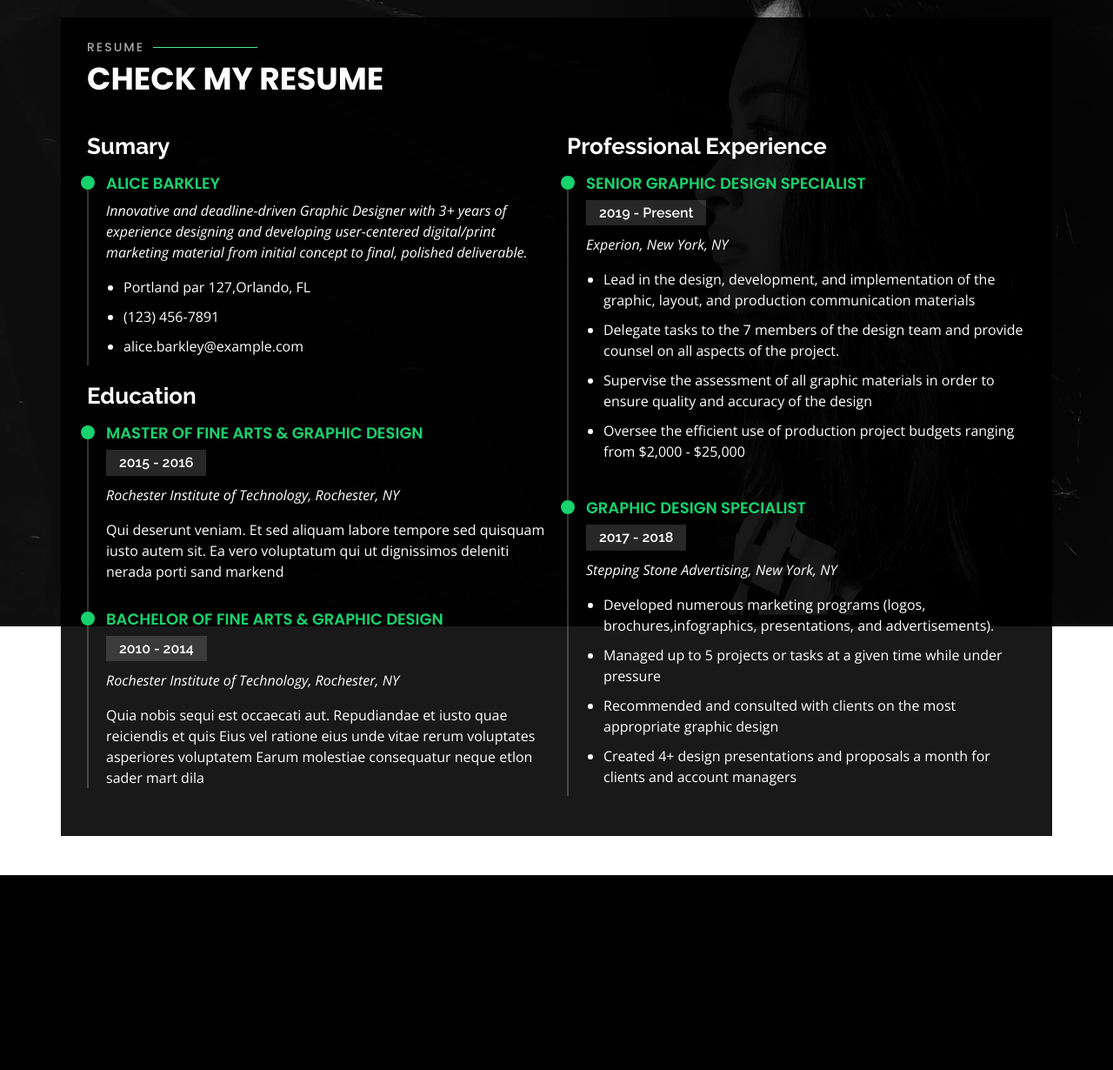
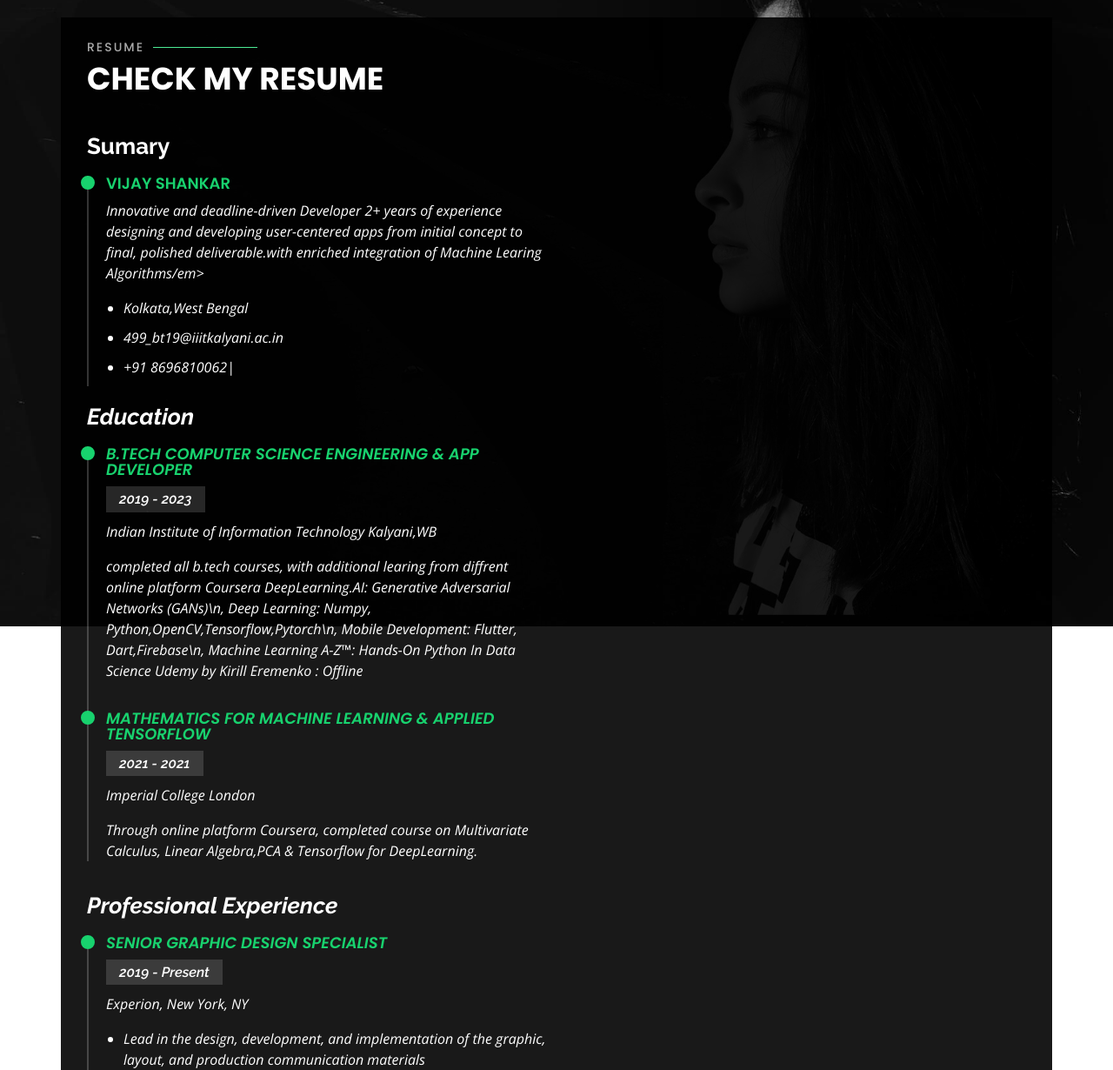
Before and after one commit to vijayshankarrealdeal/Personal, a Flask app: page / in a window 1280 px wide, after a click on "Resume". Shown: the part 80-1310 px from the top of the page at 87% size. Before the commit the page ends 1086 px from the top, so only its background shows below. Run offline with Flask 2, Linux system fonts and the light colour scheme; some libraries are stand-ins or nearby versions.

Commit message:
asdsafsada

```diff
--- a/templates/index.html
+++ b/templates/index.html
@@ -88,7 +88,9 @@
             <div class="col-lg-6">
               <ul>
                 <li><i class="bi bi-chevron-right"></i> <strong>Birthday:</strong> <span>22 May 2000</span></li>
-                <li><i class="bi bi-chevron-right"></i> <strong>Website:</strong> <span>https://portxxt.herokuapp.com/</span></li>
+                <li><i class="bi bi-chevron-right"></i> <strong>Website:</strong>
+                  <span>https://portxxt.herokuapp.com/</span>
+                </li>
                 <!-- <li><i class="bi bi-chevron-right"></i> <strong>Phone:</strong> <span>+123 456 7890</span></li> -->
                 <li><i class="bi bi-chevron-right"></i> <strong>City:</strong> <span>Kolkata, India</span></li>
               </ul>
@@ -97,8 +99,11 @@
               <ul>
                 <li><i class="bi bi-chevron-right"></i> <strong>Age:</strong> <span>21</span></li>
                 <li><i class="bi bi-chevron-right"></i> <strong>Degree:</strong> <span>B-Tech</span></li>
-                <li><i class="bi bi-chevron-right"></i> <strong>PhEmailone:</strong> <span>499_bt19@iiitkalyani.ac.in</span></li>
-                <li><i class="bi bi-chevron-right"></i> <strong>Kaggle:</strong> <span>Competition Contributor</span></li>
+                <li><i class="bi bi-chevron-right"></i> <strong>PhEmailone:</strong>
+                  <span>499_bt19@iiitkalyani.ac.in</span>
+                </li>
+                <li><i class="bi bi-chevron-right"></i> <strong>Kaggle:</strong> <span>Competition Contributor</span>
+                </li>
               </ul>
             </div>
           </div>
@@ -249,7 +254,7 @@
         </div>
         <div class="col-lg-3 col-md-4 mt-4 mt-md-0">
           <div class="icon-box">
-            <i class="ri-game" style="color: #e80368;"></i>
+            <i class="ri-calendar-todo-line" style="color: #e80368;"></i>
             <h3>Watching </h3>
           </div>
         </div>
@@ -416,33 +421,39 @@
         <div class="col-lg-6">
           <h3 class="resume-title">Sumary</h3>
           <div class="resume-item pb-0">
-            <h4>Alice Barkley</h4>
-            <p><em>Innovative and deadline-driven Graphic Designer with 3+ years of experience designing and developing
-                user-centered digital/print marketing material from initial concept to final, polished deliverable.</em>
+            <h4>Vijay Shankar</h4>
+            <p><em>Innovative and deadline-driven Developer 2+ years of experience designing and developing
+                user-centered apps from initial concept to final, polished deliverable.with enriched integration of
+                Machine Learing Algorithms/em>
             </p>
             <p>
             <ul>
-              <li>Portland par 127,Orlando, FL</li>
-              <li>(123) 456-7891</li>
-              <li>alice.barkley@example.com</li>
+              <li>Kolkata,West Bengal</li>
+              <li>499_bt19@iiitkalyani.ac.in</li>
+              <li>+91 8696810062|</li>
             </ul>
             </p>
           </div>
 
           <h3 class="resume-title">Education</h3>
           <div class="resume-item">
-            <h4>Master of Fine Arts &amp; Graphic Design</h4>
-            <h5>2015 - 2016</h5>
-            <p><em>Rochester Institute of Technology, Rochester, NY</em></p>
-            <p>Qui deserunt veniam. Et sed aliquam labore tempore sed quisquam iusto autem sit. Ea vero voluptatum qui
-              ut dignissimos deleniti nerada porti sand markend</p>
+            <h4>B.Tech Computer Science Engineering &amp; App Developer</h4>
+            <h5>2019 - 2023</h5>
+            <p><em>Indian Institute of Information Technology Kalyani,WB </em></p>
+            <p>
+              completed all b.tech courses, with additional learing from diffrent online platform
+              Coursera DeepLearning.AI: Generative Adversarial Networks (GANs)\n,
+              Deep Learning: Numpy, Python,OpenCV,Tensorflow,Pytorch\n,
+              Mobile Development: Flutter, Dart,Firebase\n,
+              Machine Learning A-Z™: Hands-On Python In Data Science Udemy by Kirill Eremenko : Offline
+            </p>
           </div>
           <div class="resume-item">
-            <h4>Bachelor of Fine Arts &amp; Graphic Design</h4>
-            <h5>2010 - 2014</h5>
-            <p><em>Rochester Institute of Technology, Rochester, NY</em></p>
-            <p>Quia nobis sequi est occaecati aut. Repudiandae et iusto quae reiciendis et quis Eius vel ratione eius
-              unde vitae rerum voluptates asperiores voluptatem Earum molestiae consequatur neque etlon sader mart dila
+            <h4>Mathematics for Machine Learning &amp; Applied Tensorflow</h4>
+            <h5>2021 - 2021</h5>
+            <p><em>Imperial College London</em></p>
+            <p>Through online platform Coursera, completed course on Multivariate Calculus, Linear Algebra,PCA &amp;
+              Tensorflow for DeepLearning.
             </p>
           </div>
         </div>
```
